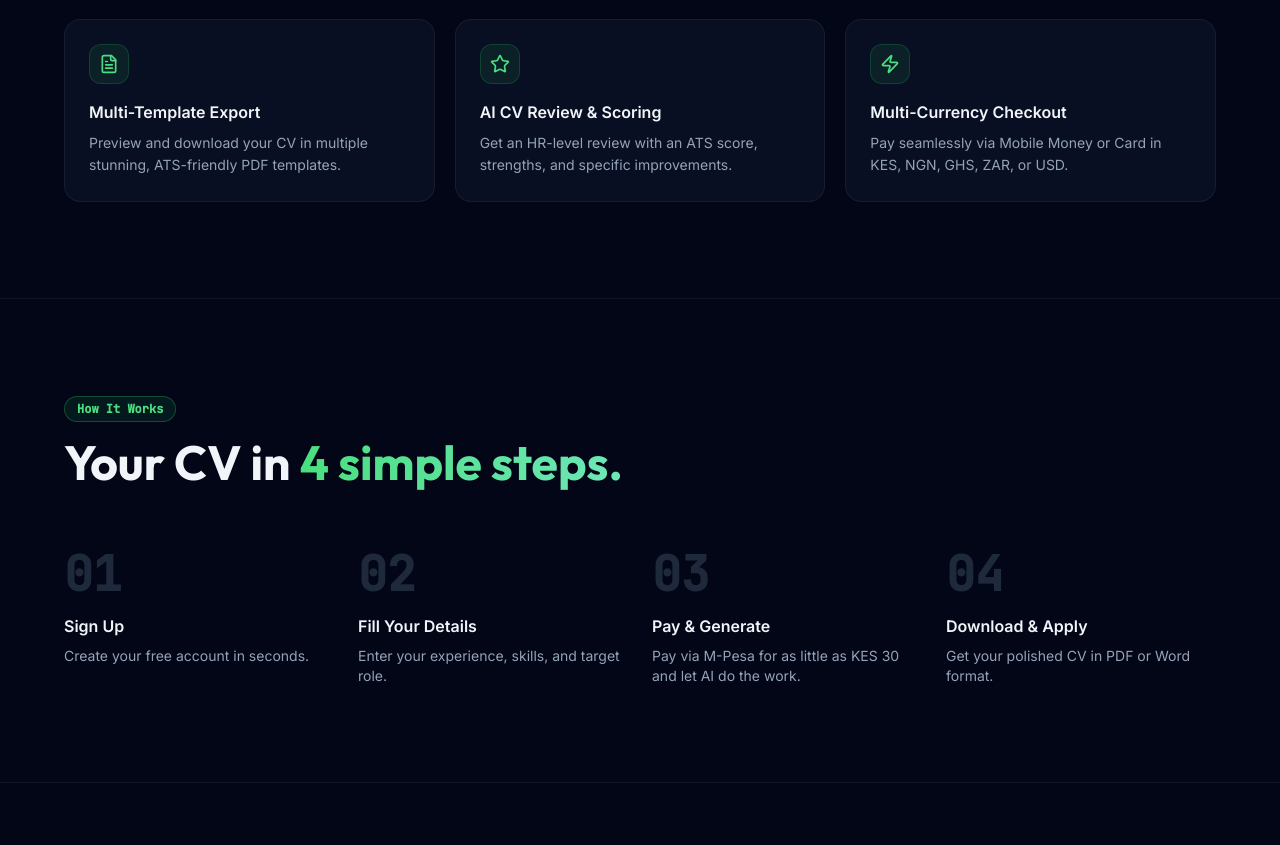
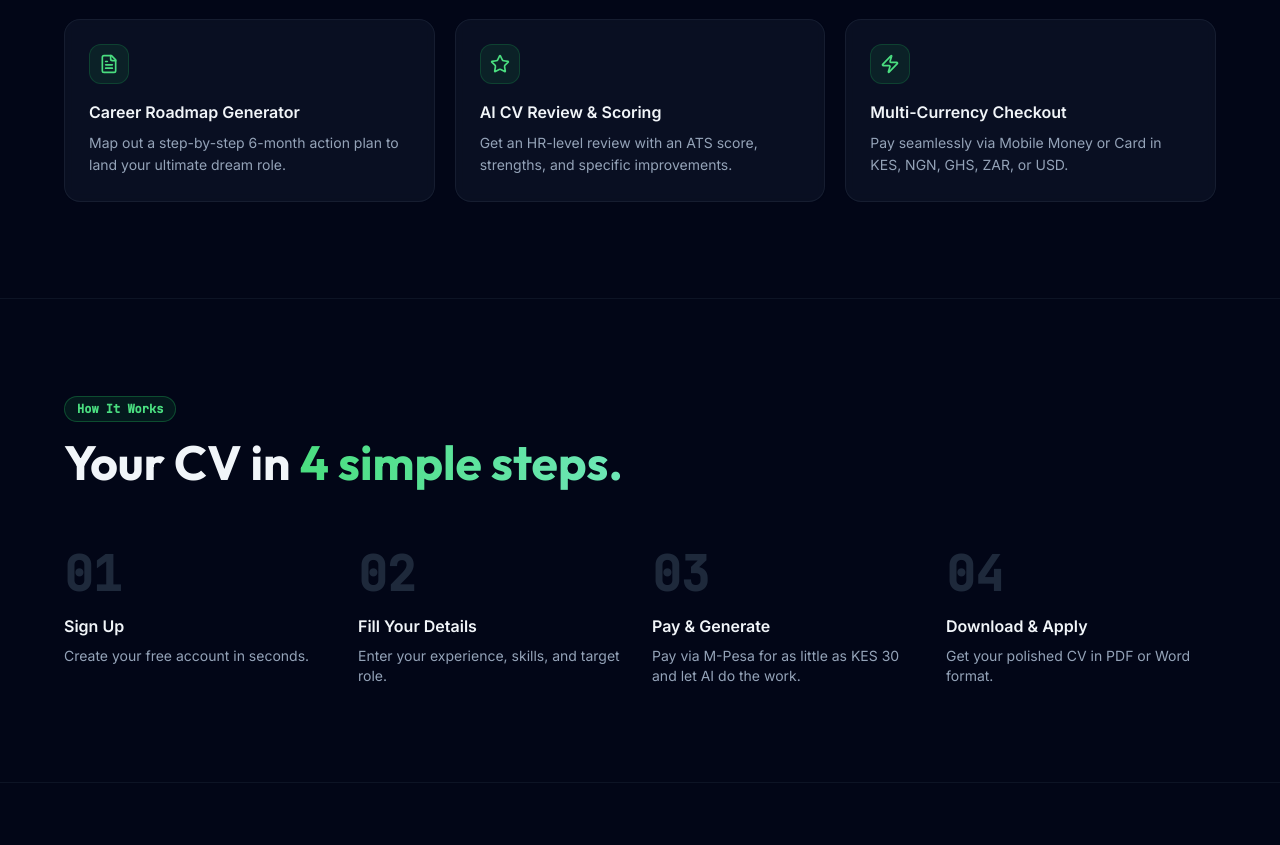
Before and after one commit to brianmurutu/cvpoa, a Next.js app: page / in a window 1280 px wide. Shown: the part 1256-2101 px from the top of the page. Built offline with nearby package versions, Linux system fonts and the light colour scheme.

Commit message:
feat: implement user dashboard with resume statistics, quick action links, and Paystack payment integration

```diff
--- a/app/dashboard/page.tsx
+++ b/app/dashboard/page.tsx
@@ -133,9 +133,9 @@ export default function DashboardPage() {
           </div>
 
           {/* Career Stats Widget */}
-          {!loadingStats && resumes.length > 0 && (
-            <div className="flex gap-4">
-              <div className="card px-4 py-3 flex items-center gap-3">
+          {!loadingStats && (
+            <div className="flex flex-col sm:flex-row gap-4 w-full sm:w-auto">
+              <div className="card px-4 py-3 flex items-center gap-3 min-w-[160px]">
                 <div className="w-10 h-10 rounded-full bg-brand-500/10 flex items-center justify-center">
                   <Trophy className="w-5 h-5 text-brand-400" />
                 </div>
@@ -144,7 +144,7 @@ export default function DashboardPage() {
                   <p className="text-xl font-bold text-ink-50">{strength}%</p>
                 </div>
               </div>
-              <div className="card px-4 py-3 flex items-center gap-3">
+              <div className="card px-4 py-3 flex items-center gap-3 min-w-[160px]">
                 <div className="w-10 h-10 rounded-full bg-blue-500/10 flex items-center justify-center">
                   <Activity className="w-5 h-5 text-blue-400" />
                 </div>
--- a/app/page.tsx
+++ b/app/page.tsx
@@ -22,8 +22,8 @@ const features = [
   },
   {
     icon: FileText,
-    title: 'Multi-Template Export',
-    desc: 'Preview and download your CV in multiple stunning, ATS-friendly PDF templates.',
+    title: 'Career Roadmap Generator',
+    desc: 'Map out a step-by-step 6-month action plan to land your ultimate dream role.',
   },
   {
     icon: Star,
```
